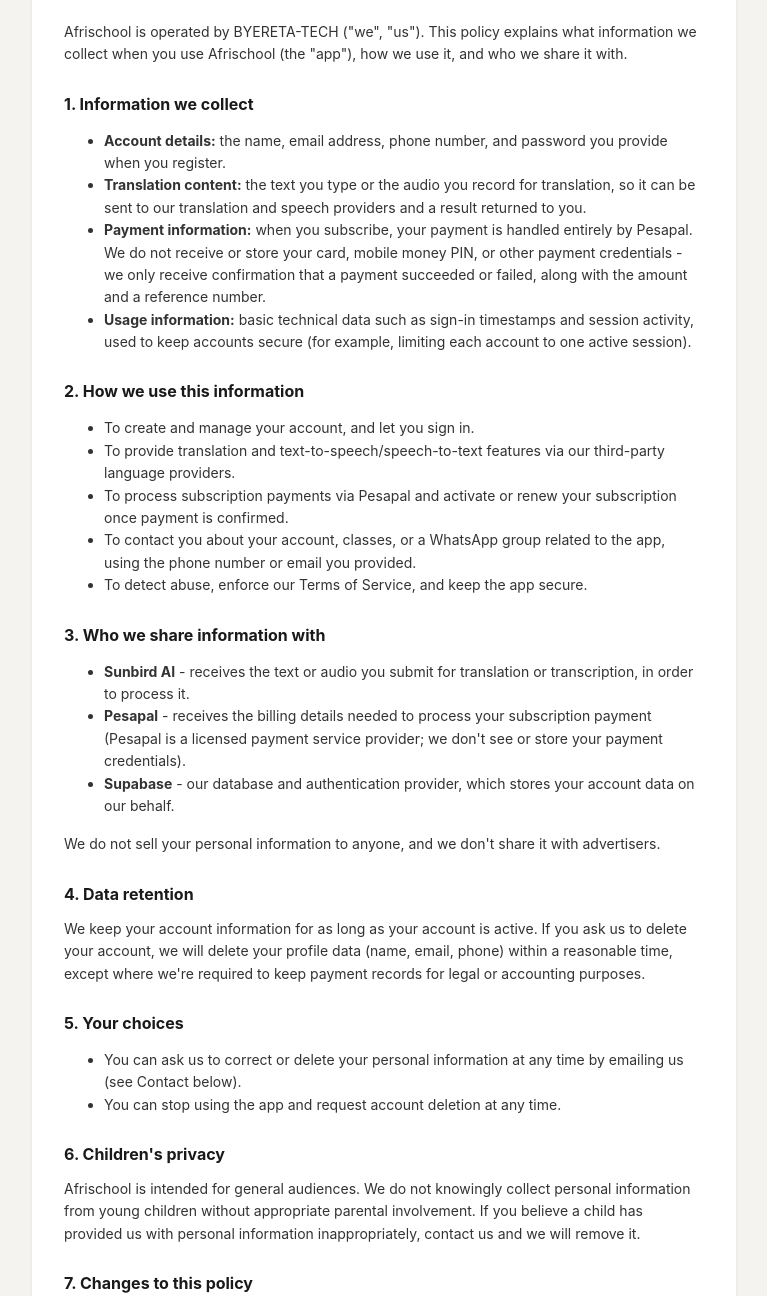
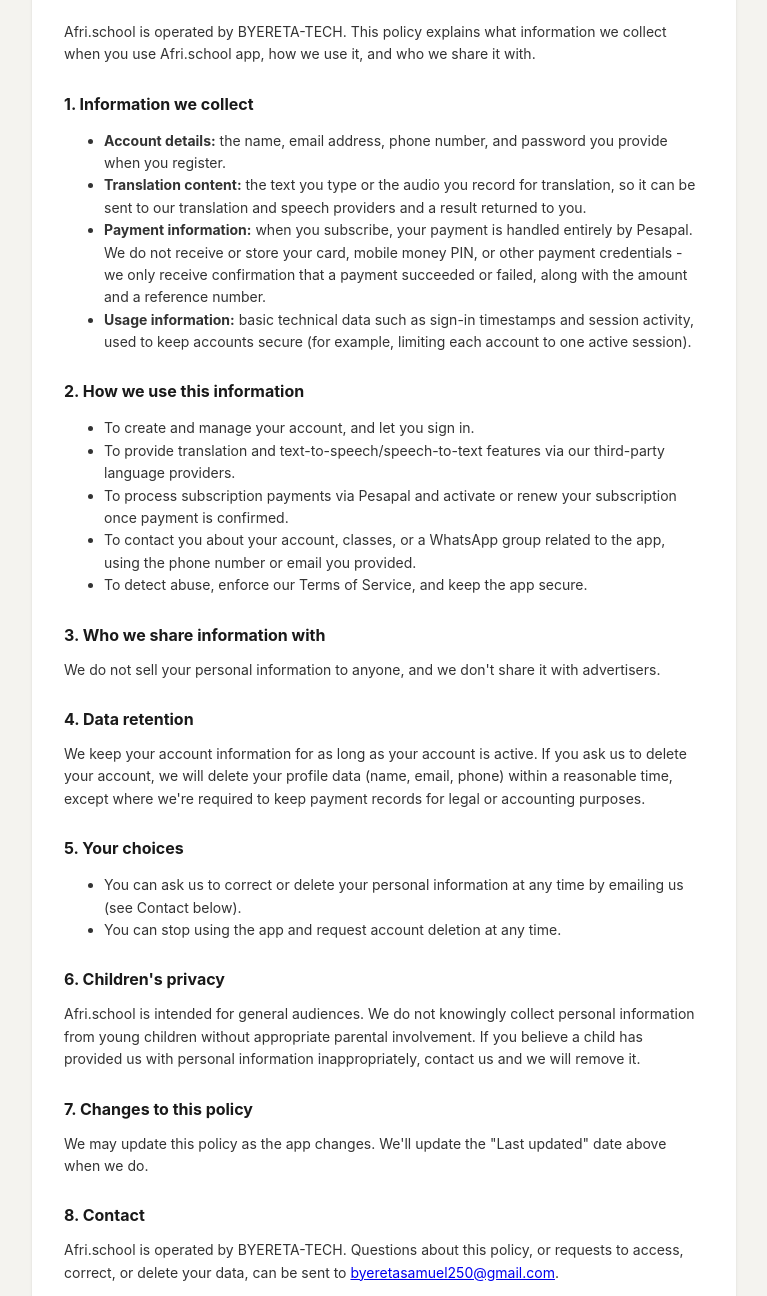
Before and after one commit to byeretasamuel250-art/AfriTranslate, a website: page privacy.html in a window 1280 px wide. Shown: the part 145-1441 px from the top of the page, without its empty margins (256-1023 px from the left). Drawn offline with Linux system fonts and the light colour scheme.

Commit message:
Update branding from Afrischool to Afri.school

```diff
--- a/privacy.html
+++ b/privacy.html
@@ -3,7 +3,7 @@
 <head>
 <meta charset="UTF-8">
 <meta name="viewport" content="width=device-width, initial-scale=1.0">
-<title>Privacy Policy - Afrischool</title>
+<title>Privacy Policy - Afri.school</title>
 <link rel="icon" type="image/svg+xml" href="logo.svg">
 <style>
   body {
@@ -52,11 +52,11 @@
 </head>
 <body>
 <div class="page">
-  <a class="back" href="index.html">&larr; Back to Afrischool</a>
+  <a class="back" href="index.html">&larr; Back to Afri.school</a>
   <h1>Privacy Policy</h1>
   <p class="updated">Last updated: 10 September 2026</p>
 
-  <p>Afrischool is operated by BYERETA-TECH ("we", "us"). This policy explains what information we collect when you use Afrischool (the "app"), how we use it, and who we share it with.</p>
+  <p>Afri.school is operated by BYERETA-TECH. This policy explains what information we collect when you use Afri.school app, how we use it, and who we share it with.</p>
 
   <h2>1. Information we collect</h2>
   <ul>
@@ -76,10 +76,7 @@
   </ul>
 
   <h2>3. Who we share information with</h2>
-  <ul>
-    <li><strong>Sunbird AI</strong> - receives the text or audio you submit for translation or transcription, in order to process it.</li>
-    <li><strong>Pesapal</strong> - receives the billing details needed to process your subscription payment (Pesapal is a licensed payment service provider; we don't see or store your payment credentials).</li>
-    <li><strong>Supabase</strong> - our database and authentication provider, which stores your account data on our behalf.</li>
+
   </ul>
   <p>We do not sell your personal information to anyone, and we don't share it with advertisers.</p>
 
@@ -93,13 +90,13 @@
   </ul>
 
   <h2>6. Children's privacy</h2>
-  <p>Afrischool is intended for general audiences. We do not knowingly collect personal information from young children without appropriate parental involvement. If you believe a child has provided us with personal information inappropriately, contact us and we will remove it.</p>
+  <p>Afri.school is intended for general audiences. We do not knowingly collect personal information from young children without appropriate parental involvement. If you believe a child has provided us with personal information inappropriately, contact us and we will remove it.</p>
 
   <h2>7. Changes to this policy</h2>
   <p>We may update this policy as the app changes. We'll update the "Last updated" date above when we do.</p>
 
   <h2>8. Contact</h2>
-  <p>Afrischool is operated by BYERETA-TECH. Questions about this policy, or requests to access, correct, or delete your data, can be sent to <a href="mailto:byeretasamuel250@gmail.com">byeretasamuel250@gmail.com</a>.</p>
+  <p>Afri.school is operated by BYERETA-TECH. Questions about this policy, or requests to access, correct, or delete your data, can be sent to <a href="mailto:byeretasamuel250@gmail.com">byeretasamuel250@gmail.com</a>.</p>
 </div>
 </body>
 </html>
```
